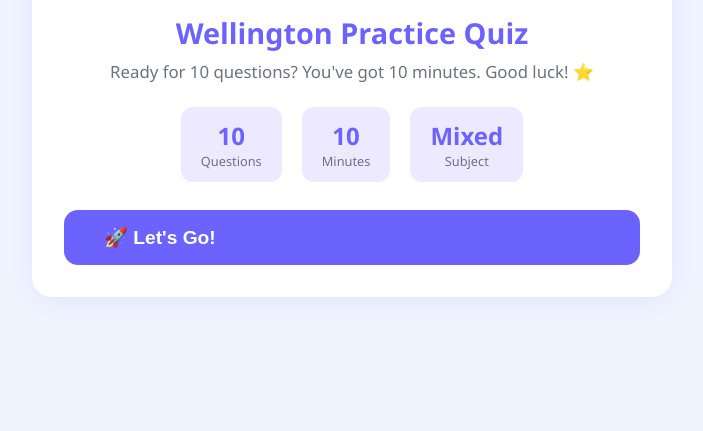
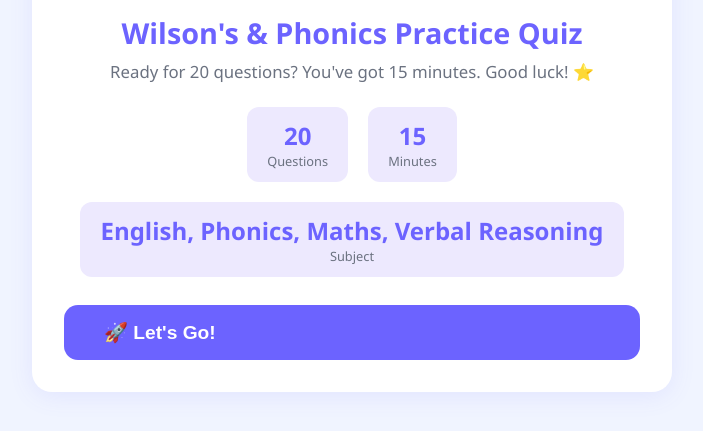
Before and after one commit to shtse8/tse-family-learning, a website: page index.html in a window 1280 px wide. Shown: the part 235-666 px from the top of the page, without its empty margins (288-991 px from the left). Drawn offline with Linux system fonts and the light colour scheme.

Commit message:
feat: add Wilson phonics practice questions

```diff
--- a/index.html
+++ b/index.html
@@ -86,6 +86,7 @@
     .badge-English { background: #e0e7ff; color: #4338ca; }
     .badge-Maths { background: #d1fae5; color: #065f46; }
     .badge-Verbal\\ Reasoning { background: #ffedd5; color: #9a3412; }
+    .badge-Phonics { background: #fce7f3; color: #9d174d; }
 
     /* ── Timer ── */
     .timer {
@@ -405,7 +406,8 @@
       const tips = {
         English: 'Read the question slowly, spot key grammar words, and explain why each wrong answer is wrong.',
         Maths: 'Write the working down, check units, and do the inverse calculation to catch small mistakes.',
-        'Verbal Reasoning': 'Look for the hidden pattern first, then test every option before choosing.'
+        'Verbal Reasoning': 'Look for the hidden pattern first, then test every option before choosing.',
+        Phonics: 'Say each sound out loud, blend the sounds together, and watch for digraphs like sh, ch, ai, ee.'
       };
       return {
         focus,
@@ -538,7 +540,7 @@
 
       let msg, sub, cls;
       if (pct >= 80) {
-        msg = '🌟 Outstanding!'; sub = 'You did brilliantly! Wellington would be proud!'; cls = 'excellent';
+        msg = '🌟 Outstanding!'; sub = 'You did brilliantly — Wilson practice is getting stronger!'; cls = 'excellent';
       } else if (pct >= 60) {
         msg = '👍 Well done!'; sub = 'Good effort! Keep practising and you\'ll get there!'; cls = 'good';
       } else {
--- a/questions.json
+++ b/questions.json
@@ -1,9 +1,9 @@
 {
   "meta": {
-    "title": "Wellington Practice Quiz",
-    "subject": "Mixed",
-    "generated": "2026-03-15",
-    "timeLimit": 600
+    "title": "Wilson's & Phonics Practice Quiz",
+    "subject": "English, Phonics, Maths, Verbal Reasoning",
+    "generated": "2026-05-30",
+    "timeLimit": 900
   },
   "questions": [
     {
@@ -11,7 +11,12 @@
       "type": "mcq",
       "subject": "English",
       "question": "Which word means the opposite of 'happy'?",
-      "options": ["Excited", "Sad", "Angry", "Tired"],
+      "options": [
+        "Excited",
+        "Sad",
+        "Angry",
+        "Tired"
+      ],
       "answer": 1,
       "explanation": "'Sad' is the opposite (antonym) of 'happy'."
     },
@@ -20,7 +25,12 @@
       "type": "mcq",
       "subject": "Maths",
       "question": "What is 14 + 8?",
-      "options": ["20", "21", "22", "23"],
+      "options": [
+        "20",
+        "21",
+        "22",
+        "23"
+      ],
       "answer": 2,
       "explanation": "14 + 8 = 22"
     },
@@ -43,7 +53,12 @@
       "type": "mcq",
       "subject": "Maths",
       "question": "A bag has 3 red balls and 5 blue balls. How many balls are there in total?",
-      "options": ["6", "7", "8", "9"],
+      "options": [
+        "6",
+        "7",
+        "8",
+        "9"
+      ],
       "answer": 2,
       "explanation": "3 + 5 = 8 balls in total."
     },
@@ -52,7 +67,12 @@
       "type": "mcq",
       "subject": "English",
       "question": "What is the plural of 'child'?",
-      "options": ["Childs", "Childes", "Children", "Child"],
+      "options": [
+        "Childs",
+        "Childes",
+        "Children",
+        "Child"
+      ],
       "answer": 2,
       "explanation": "The plural of 'child' is 'children' — it's an irregular plural."
     },
@@ -61,7 +81,12 @@
       "type": "mcq",
       "subject": "Maths",
       "question": "How many sides does a triangle have?",
-      "options": ["2", "3", "4", "5"],
+      "options": [
+        "2",
+        "3",
+        "4",
+        "5"
+      ],
       "answer": 1,
       "explanation": "A triangle has 3 sides."
     },
@@ -70,7 +95,12 @@
       "type": "mcq",
       "subject": "Verbal Reasoning",
       "question": "Which word is the odd one out?",
-      "options": ["Apple", "Banana", "Carrot", "Orange"],
+      "options": [
+        "Apple",
+        "Banana",
+        "Carrot",
+        "Orange"
+      ],
       "answer": 2,
       "explanation": "Carrot is a vegetable. Apple, Banana and Orange are all fruits."
     },
@@ -79,7 +109,12 @@
       "type": "mcq",
       "subject": "Maths",
       "question": "If you have 20p and spend 7p, how much do you have left?",
-      "options": ["11p", "12p", "13p", "14p"],
+      "options": [
+        "11p",
+        "12p",
+        "13p",
+        "14p"
+      ],
       "answer": 2,
       "explanation": "20 − 7 = 13p"
     },
@@ -88,7 +123,12 @@
       "type": "mcq",
       "subject": "English",
       "question": "Which word rhymes with 'cat'?",
-      "options": ["Car", "Cup", "Hat", "Hen"],
+      "options": [
+        "Car",
+        "Cup",
+        "Hat",
+        "Hen"
+      ],
       "answer": 2,
       "explanation": "'Hat' rhymes with 'cat' — both end in the '-at' sound."
     },
@@ -97,9 +137,154 @@
       "type": "mcq",
       "subject": "Verbal Reasoning",
       "question": "What comes next? 2, 4, 6, 8, ___",
-      "options": ["9", "10", "11", "12"],
+      "options": [
+        "9",
+        "10",
+        "11",
+        "12"
+      ],
       "answer": 1,
       "explanation": "The pattern adds 2 each time: 2, 4, 6, 8, 10."
+    },
+    {
+      "id": 11,
+      "type": "mcq",
+      "subject": "Phonics",
+      "question": "Which word contains the same 'ai' sound as 'rain'?",
+      "options": [
+        "ran",
+        "train",
+        "ring",
+        "road"
+      ],
+      "answer": 1,
+      "explanation": "'Train' has the same long 'ai' sound as 'rain'."
+    },
+    {
+      "id": 12,
+      "type": "mcq",
+      "subject": "Maths",
+      "question": "Silas has 9 stickers. Mummy gives him 6 more. How many stickers does he have now?",
+      "options": [
+        "13",
+        "14",
+        "15",
+        "16"
+      ],
+      "answer": 2,
+      "explanation": "9 + 6 = 15 stickers."
+    },
+    {
+      "id": 13,
+      "type": "mcq",
+      "subject": "English",
+      "question": "Choose the best word to complete the sentence: The puppy is ____ than the kitten.",
+      "options": [
+        "playful",
+        "more playful",
+        "most playful",
+        "playfully"
+      ],
+      "answer": 1,
+      "explanation": "When comparing two things, we can say 'more playful than'."
+    },
+    {
+      "id": 14,
+      "type": "mcq",
+      "subject": "Phonics",
+      "question": "Which word is a real word?",
+      "options": [
+        "splim",
+        "chabe",
+        "shop",
+        "vust"
+      ],
+      "answer": 2,
+      "explanation": "'Shop' is a real word. The others are alien/pseudo words for phonics practice."
+    },
+    {
+      "id": 15,
+      "type": "mcq",
+      "subject": "Verbal Reasoning",
+      "question": "Find the pair that goes together like hot → cold.",
+      "options": [
+        "day → night",
+        "blue → sky",
+        "dog → bark",
+        "pen → paper"
+      ],
+      "answer": 0,
+      "explanation": "Hot and cold are opposites. Day and night are also opposites."
+    },
+    {
+      "id": 16,
+      "type": "mcq",
+      "subject": "Maths",
+      "question": "What number is 10 more than 37?",
+      "options": [
+        "38",
+        "40",
+        "47",
+        "57"
+      ],
+      "answer": 2,
+      "explanation": "10 more than 37 is 47."
+    },
+    {
+      "id": 17,
+      "type": "mcq",
+      "subject": "Phonics",
+      "question": "In the word 'ship', what sound do the letters 'sh' make?",
+      "options": [
+        "s",
+        "h",
+        "sh",
+        "ch"
+      ],
+      "answer": 2,
+      "explanation": "The letters 'sh' work together to make one sound: /sh/."
+    },
+    {
+      "id": 18,
+      "type": "mcq",
+      "subject": "English",
+      "question": "Which sentence uses a capital letter correctly?",
+      "options": [
+        "i went to Sutton.",
+        "I went to Sutton.",
+        "I went to sutton.",
+        "i went to sutton."
+      ],
+      "answer": 1,
+      "explanation": "Use a capital 'I' and a capital letter for place names like Sutton."
+    },
+    {
+      "id": 19,
+      "type": "mcq",
+      "subject": "Maths",
+      "question": "A clock shows 3 o’clock. What time will it be in 2 hours?",
+      "options": [
+        "4 o’clock",
+        "5 o’clock",
+        "6 o’clock",
+        "2 o’clock"
+      ],
+      "answer": 1,
+      "explanation": "Two hours after 3 o’clock is 5 o’clock."
+    },
+    {
+      "id": 20,
+      "type": "mcq",
+      "subject": "Verbal Reasoning",
+      "question": "Which word can go before all three words: cake, candle, card?",
+      "options": [
+        "school",
+        "birthday",
+        "garden",
+        "window"
+      ],
+      "answer": 1,
+      "explanation": "Birthday cake, birthday candle, and birthday card all make sense."
     }
   ]
 }
```
